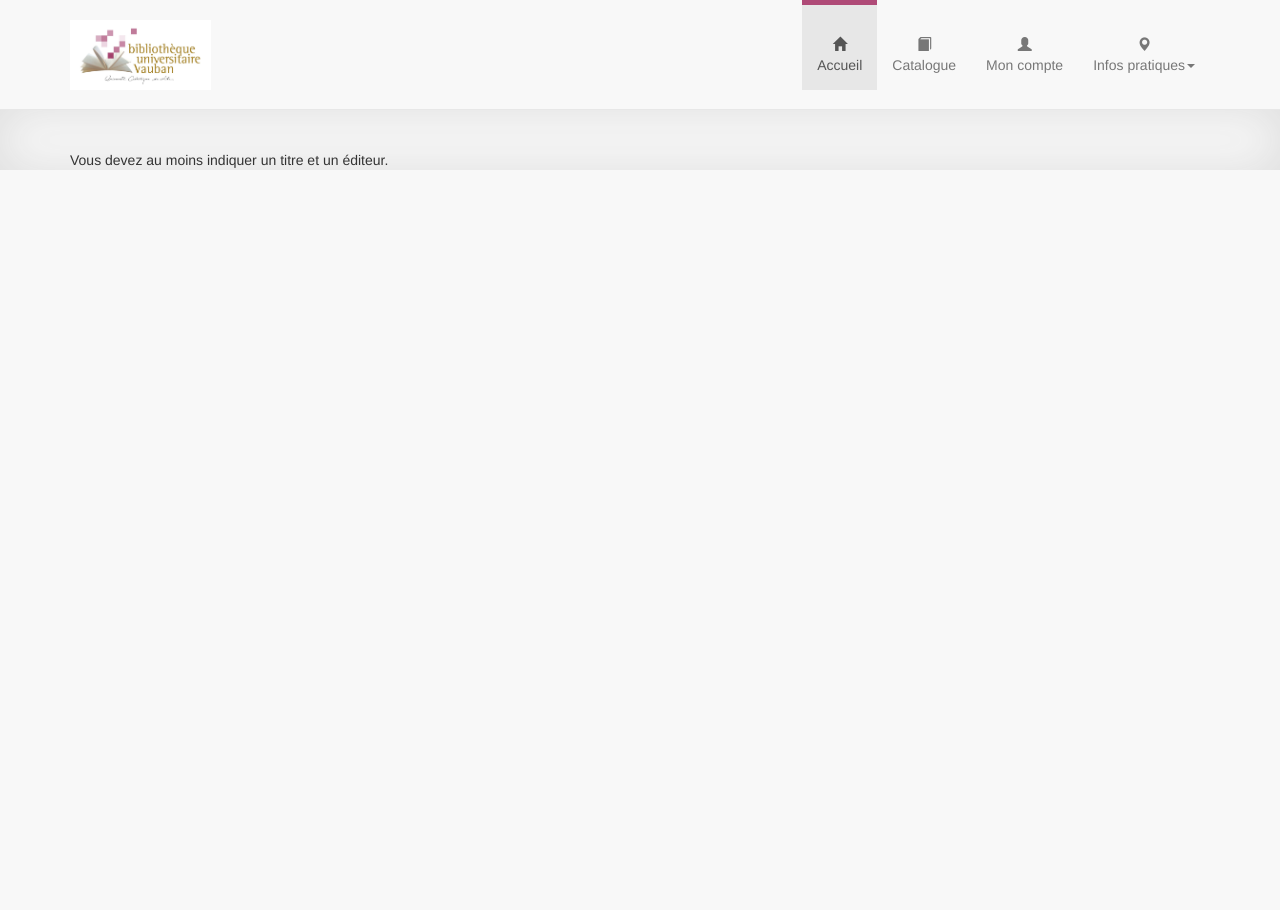
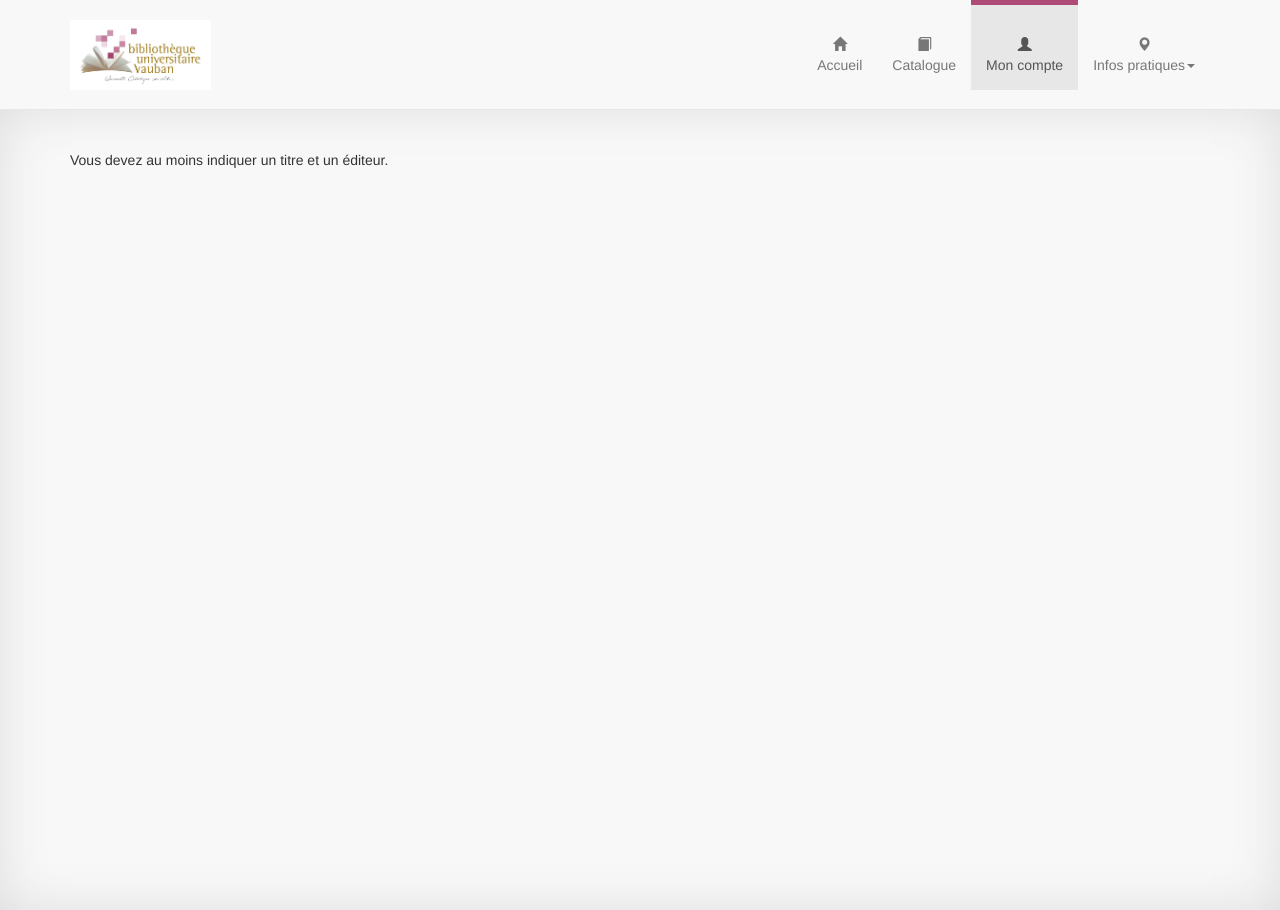
Before and after one commit to jgamain/BULO, a PHP site: page /dbname/ajoutLivre.php in a window 1280 px wide. Before the commit the page ends 170 px from the top, so only its background shows below. Run offline with PHP 8.4, Linux system fonts and the light colour scheme; some web fonts are replaced.

Commit message:
petites améliorations visuelles
Le background va tjs jusqu'en bas de la page.
Selon là où l'on se situe dans le site, le menu change (attribution de
la classe "active").

```diff
--- a/ajoutLivre.php
+++ b/ajoutLivre.php
@@ -204,5 +204,10 @@
 				}
 			?>
 		</div>
+
+		<script src="bootstrap/js/jquery.js"></script>
+		<script src="bootstrap/js/bootstrap.js"></script>
+		<script src="script.js" ></script>
+		<script> headerActive('#compte'); </script>
 	</body>
 </html>
--- a/catalogue.php
+++ b/catalogue.php
@@ -43,6 +43,6 @@
 		<script src="bootstrap/js/jquery.js"></script>
 		<script src="bootstrap/js/bootstrap.js"></script>
 		<script src="script.js" ></script>
-
+		<script> headerActive('#catalogue'); </script>
 	</body>
 </html>
--- a/compteBibli.php
+++ b/compteBibli.php
@@ -215,5 +215,6 @@
 		<script src="bootstrap/js/jquery.js"></script>
 		<script src="bootstrap/js/bootstrap.js"></script>
 		<script src="script.js" ></script>
+		<script> headerActive('#compte'); </script>
 	</body>
 </html>
--- a/header.html
+++ b/header.html
@@ -6,20 +6,20 @@
 							<img src="images/logo.jpg" alt="BULO" class="logo">
 						</a>
 					</h1>
-					<ul class="nav navbar-nav pull-right">
-						<li class="active">
+					<ul class="nav navbar-nav pull-right" id="dd">
+						<li id="accueil">
 							<a href="index.php">
 								<span class="glyphicon glyphicon-home" aria-hidden="true"></span>
 								<br />Accueil
 							</a>
 						</li>
-						<li>
+						<li id="catalogue">
 							<a href="catalogue.php">
 								<span class="glyphicon glyphicon-book" aria-hidden="true"></span>
 								<br />Catalogue
 							</a>
 						</li>
-						<li class="popover-markup">
+						<li class="popover-markup" id="compte">
 							<a href="#" class="trigger" data-placement="bottom">
 								<span class="glyphicon glyphicon-user" aria-hidden="true"></span>
 								<br />Mon compte
@@ -41,7 +41,7 @@
 								</div>
 							</a>
 						</li>
-						<li class="dropdown">
+						<li class="dropdown" id="infos">
 							<a data-toggle="dropdown">
 								<span class="glyphicon glyphicon-map-marker" aria-hidden="true"></span>
 								<br />Infos pratiques<b class="caret"></b>
--- a/horaires_et_acces.php
+++ b/horaires_et_acces.php
@@ -83,5 +83,6 @@ $map->addMarkerByCoords( 2.40, 48.865, "BULO", "<em>BULO : Bibliotheque de litte
 		<script src="bootstrap/js/jquery.js"></script>
 		<script src="bootstrap/js/bootstrap.js"></script>
 		<script src="script.js"></script>
+		<script> headerActive('#infos'); </script>
 	</body>
 </html>
--- a/index.php
+++ b/index.php
@@ -68,5 +68,6 @@
 	<script src="bootstrap/js/jquery.js"></script>
 	<script src="bootstrap/js/bootstrap.js"></script>
 	<script src="script.js" ></script>
+	<script> headerActive('#accueil'); </script>
   </body>
 </html>
--- a/inscription.php
+++ b/inscription.php
@@ -116,5 +116,6 @@
 		<script src="bootstrap/js/jquery.js"></script>
 		<script src="bootstrap/js/bootstrap.js"></script>
 		<script src="script.js" ></script>
+		<script> headerActive('#compte'); </script>
 	</body>
 </html>
--- a/pageLivre.php
+++ b/pageLivre.php
@@ -112,5 +112,6 @@
 		<script src="bootstrap/js/jquery.js"></script>
 		<script src="bootstrap/js/bootstrap.js"></script>
 		<script src="script.js"></script>
+		<script> headerActive('#catalogue'); </script>
 	</body>
 </html>
--- a/reglement.php
+++ b/reglement.php
@@ -99,5 +99,6 @@
 		<script src="bootstrap/js/jquery.js"></script>
 		<script src="bootstrap/js/bootstrap.js"></script>
 		<script src="script.js"></script>
+		<script> headerActive('#infos'); </script>
 	</body>
 	</html>
--- a/resultatRecherche.php
+++ b/resultatRecherche.php
@@ -178,5 +178,6 @@
 		<script src="bootstrap/js/jquery.js"></script>
 		<script src="bootstrap/js/bootstrap.js"></script>
 		<script src="script.js"></script>
+		<script> headerActive('#catalogue'); </script>
 	</body>
 </html>
--- a/script.js
+++ b/script.js
@@ -1,3 +1,9 @@
+//Fixe la classe active à l'endroit voulu sur le header
+function headerActive(elem){
+	$('ul.navbar-nav>li').removeClass('active');
+	$(elem).addClass('active');
+}
+
 $('.popover-markup>.trigger').popover({
 	html: true,
 	/*
@@ -28,4 +34,4 @@ $('html').click(function(event) {
         $('#ISBN').toggleClass('hidden').toggleClass('show');
 		$('#coteLivre').toggleClass('hidden').toggleClass('show');
 		$('#lienPDF').toggleClass('hidden').toggleClass('show');
-    });
+});
--- a/style.css
+++ b/style.css
@@ -1,4 +1,6 @@
+html{height: 100%;}
 body {
+	min-height: 100%;
 	margin-top: 110px; /* place du header */
 	padding-top: 40px;
 	background-color: #f8f8f8;
```
Also changed, not shown: compte.php (+6 -1 lines).
